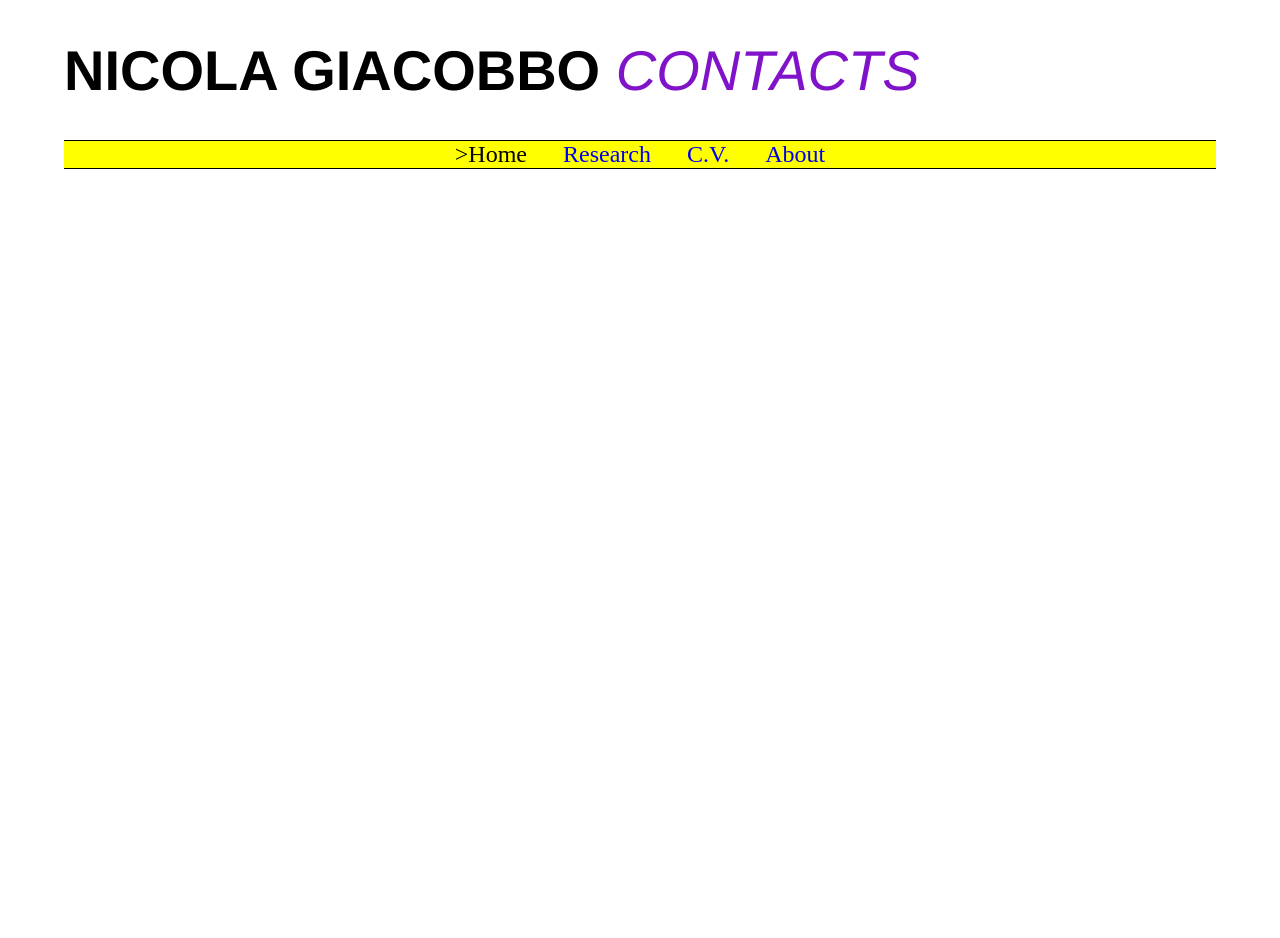
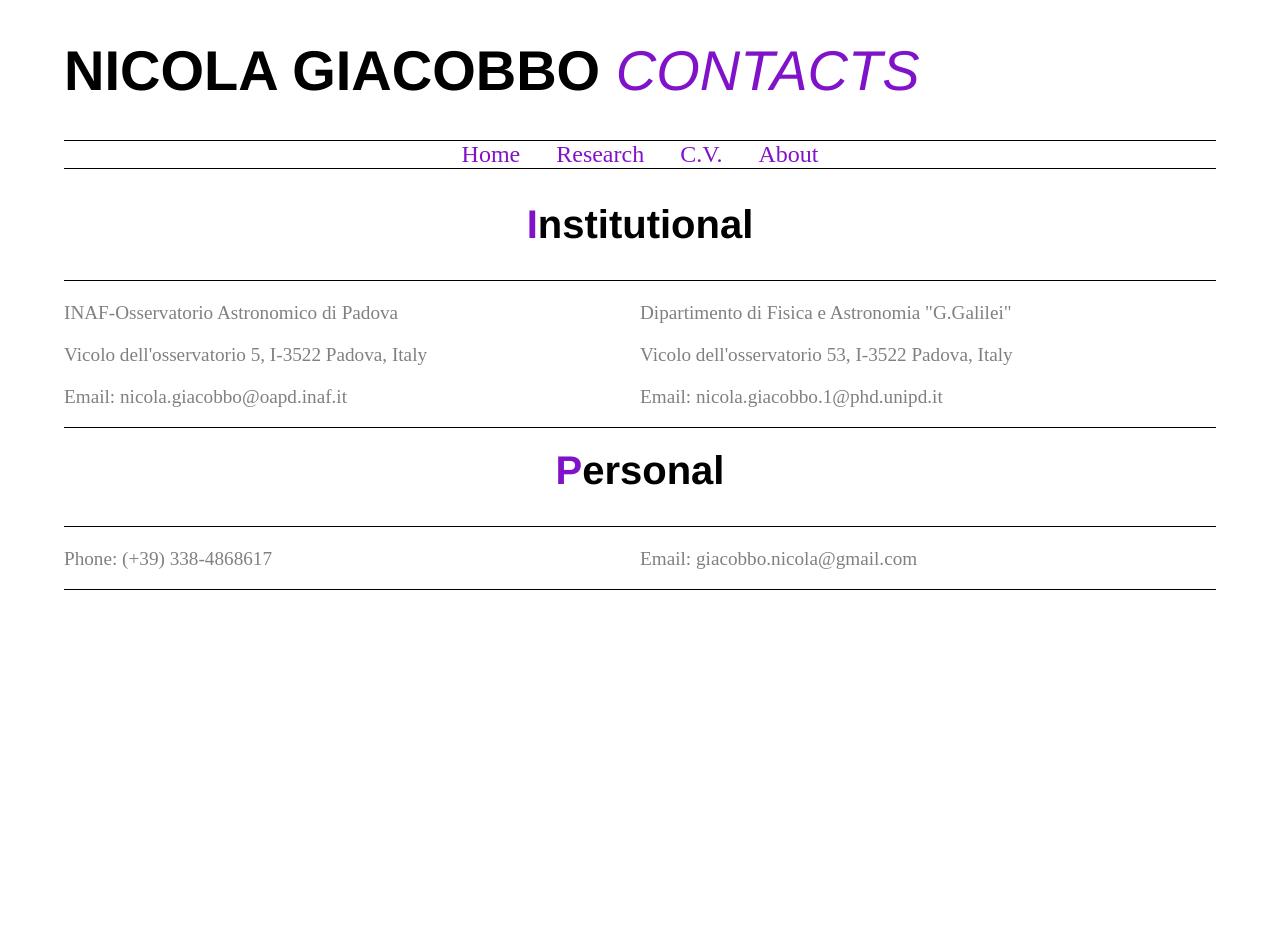
Before and after one commit to GiacobboNicola/giacobbonicola.github.io, a Jekyll site: the page built from item5.html, in a window 1280 px wide. Built offline with Jekyll 4.4.1, drawn with Linux system fonts in a browser that asks for light colours.

Commit message:
uffi dov

```diff
--- a/_layouts/contacts.html
+++ b/_layouts/contacts.html
@@ -6,71 +6,46 @@
     overflow: hidden;
     margin: 0;
   }
-
-  /* make ALL links (main and submenu) have padding and background color */
-  /*.mainmenu {
-    display: block;
-    background-color: white;
-    text-decoration: none;
-    padding: 0;
-    font-size:24px;
-    text-align: center;
-    color: rgb(128, 19, 201);
-  }*/
   .mainmenu {
     font-size:24px;
     text-align: center;
-    color: yellow;
-    background-color: yellow;
+    background-color: white;
   }
-
   .mainmenu a {
     padding: 15px;
   }
-
-  /* add hover behaviour */
   .mainmenu a:hover {
       background-color: rgb(128, 19, 201);
       color: white;
   }
-
   .mainmenu li:hover {
     display: block;
     max-height: 200px;
   }
-
-
   h1 {
     font-size: 3.5em;
     font-family:'Helvetica', 'Arial', 'Sans-Serif';
     color: rgb(128, 19, 201);
   }
-
   h2 {
     font-size: 2.5em;
     font-family:'Helvetica', 'Arial', 'Sans-Serif';
   }
-
   h3 {
     font-size: 2.0em;
     font-family:'Helvetica', 'Arial', 'Sans-Serif';
     color: black;
   }
-
- /* Clear floats after the columns */
   .row:after {
     content: "";
     display: table;
     clear: both;
   }
-
-  /* Create two equal columns that floats next to each other */
   .column {
     float: left;
     width: 50%;
     margin-bottom:20px;
   }
-
   .y{
     color: rgb(128, 19, 201);
   }
@@ -94,12 +69,42 @@
         <footer>
         <div>
             <ul class="mainmenu">
-                <a href="/" style="color:black">>Home</a>
-                <a href="/item2">Research </a>
-                <a href="/item3">C.V.</a>
-                <a href="/item4">About</a>
+                <a href="/" style="color:rgb(128, 19, 201)">Home</a>
+                <a href="/item2" style="color:rgb(128, 19, 201)">Research </a>
+                <a href="/item3" style="color:rgb(128, 19, 201)">C.V.</a>
+                <a href="/item4" style="color:rgb(128, 19, 201)">About</a>
             </ul>
         </div>
         <footer>
+        <div>
+            <h2 style="text-align:center"><span class='y'>I</span>nstitutional</h2>
+            <div class="column">
+                <footer>
+                <p>INAF-Osservatorio Astronomico di Padova</p>
+                <p>Vicolo dell'osservatorio 5, I-3522 Padova, Italy</p>
+                <p>Email: nicola.giacobbo@oapd.inaf.it</p>
+                <footer>
+            </div>
+            <div class="column">
+                    <footer>
+                <p>Dipartimento di Fisica e Astronomia "G.Galilei"</p>
+                <p>Vicolo dell'osservatorio 53, I-3522 Padova, Italy</p>
+                <p>Email: nicola.giacobbo.1@phd.unipd.it</p>
+                <footer>
+            </div>
+        </div>
+        <div style='margin-top:50px'>
+            <h2 style="text-align:center"><span class='y'>P</span>ersonal</h2>
+            <div class="column">
+                <footer>
+                <p>Phone: (+39) 338-4868617</p>
+                <footer>
+            </div>
+            <div class="column">
+                <footer>
+                <p>Email: giacobbo.nicola@gmail.com</p>
+                <footer>
+            </div>
+        </div>
     </body>
 </html>
```
Lines whose indentation alone changed are shown as unchanged.
